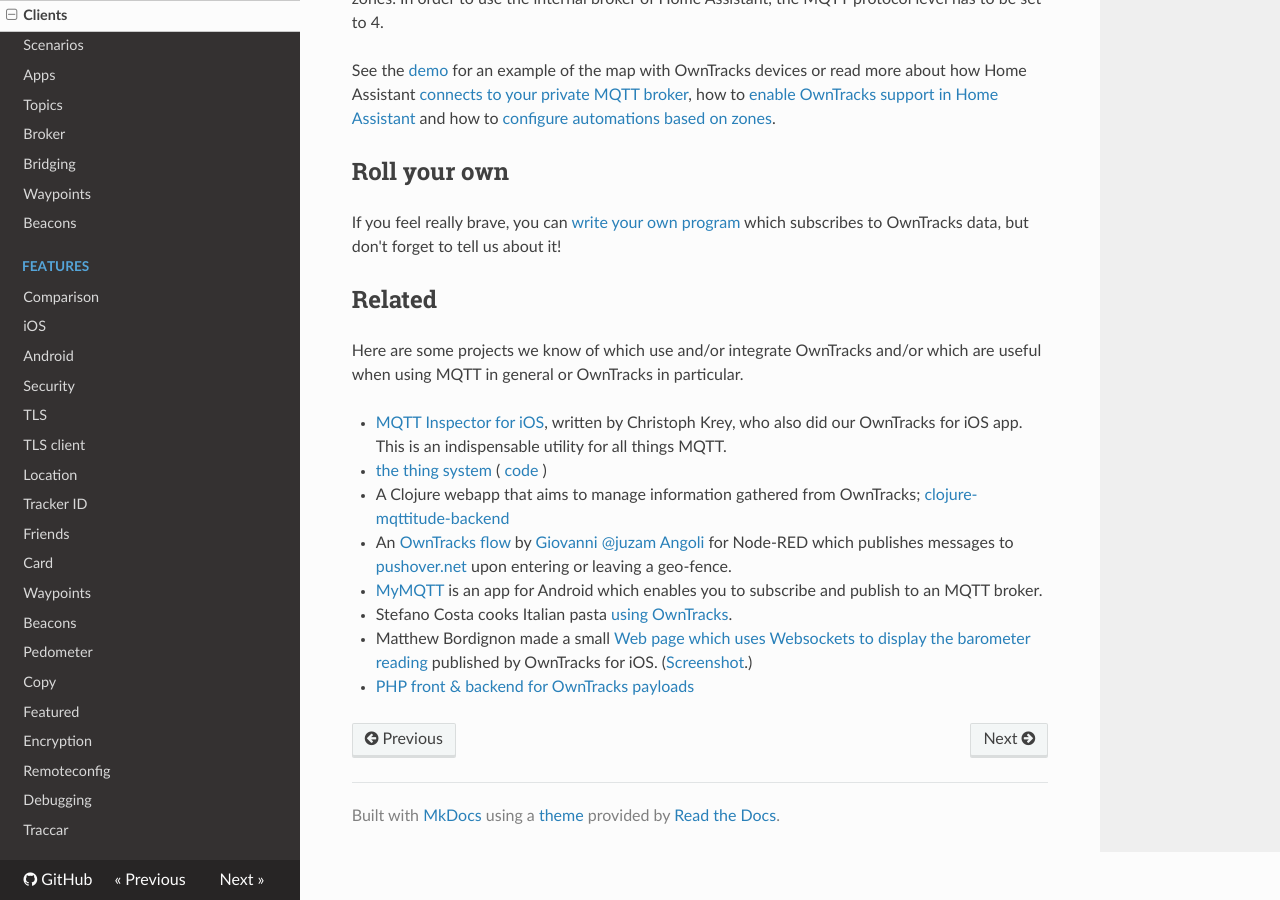
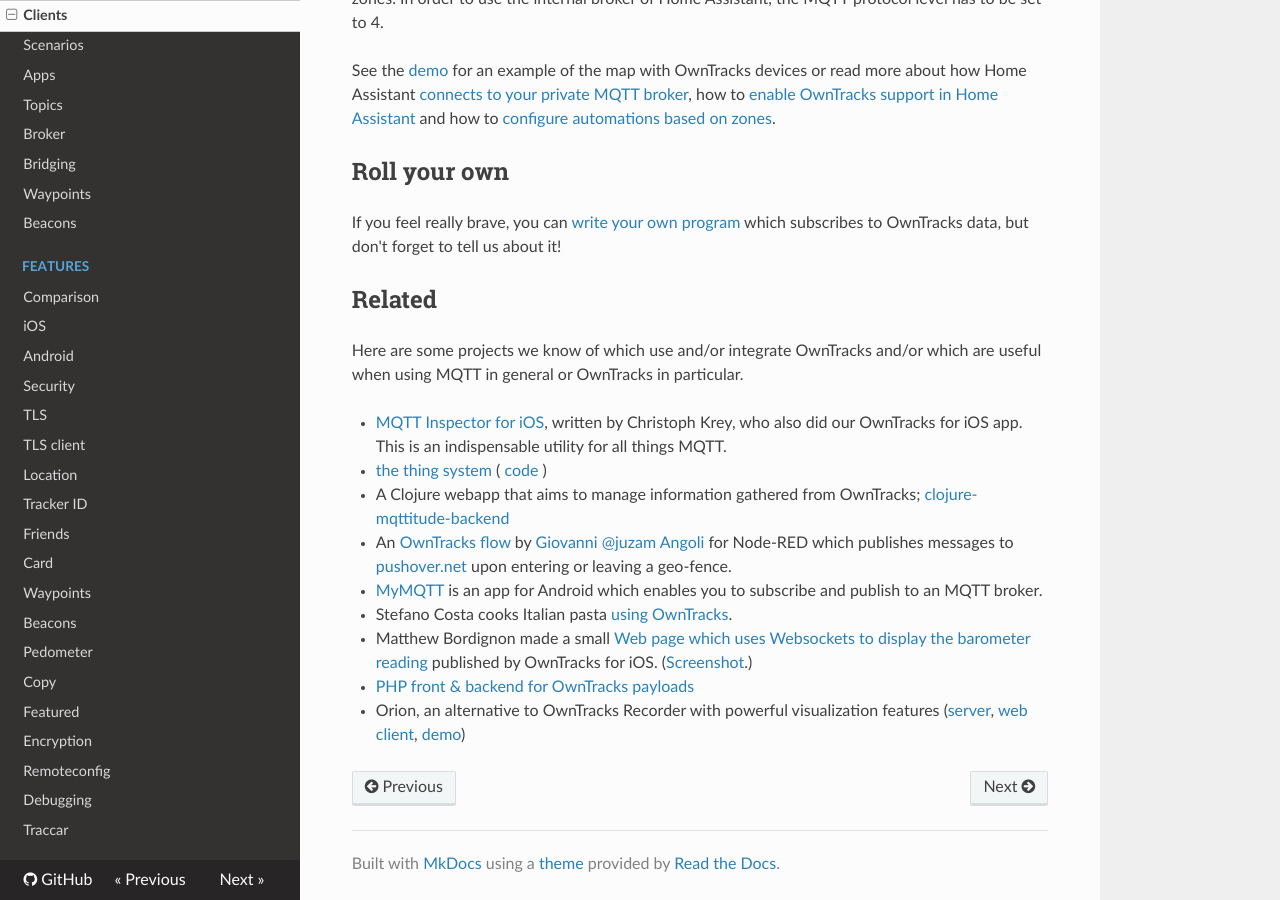
Before and after one commit to owntracks/booklet, an MkDocs documentation site: the page built from docs/guide/clients.md, in a window 1280 px wide and 900 px high, scrolled down 3498 px. Built offline with MkDocs 1.6.1, drawn with Linux system fonts in a browser that asks for light colours; nearby versions of some CDN libraries; old or Windows-style settings are respelled for this version of MkDocs.

Commit message:
Add Orion as an example client

```diff
--- a/docs/guide/clients.md
+++ b/docs/guide/clients.md
@@ -102,3 +102,4 @@ which are useful when using MQTT in general or OwnTracks in particular.
 * Stefano Costa cooks Italian pasta [using OwnTracks](https://github.com/bluewindthings/butta-la-pasta).
 * Matthew Bordignon made a small [Web page which uses Websockets to display the barometer reading](https://github.com/matbor/Owntracks-Barometer) published by OwnTracks for iOS. ([Screenshot](https://twitter.com/OwnTracks/status/623823420053172224).)
 * [PHP front & backend for OwnTracks payloads](https://github.com/tomyvi/php-owntracks-recorder)
+* Orion, an alternative to OwnTracks Recorder with powerful visualization features ([server](https://github.com/LINKIWI/orion-server), [web client](https://github.com/LINKIWI/orion-web), [demo](https://linkiwi.github.io/orion-web))
```
